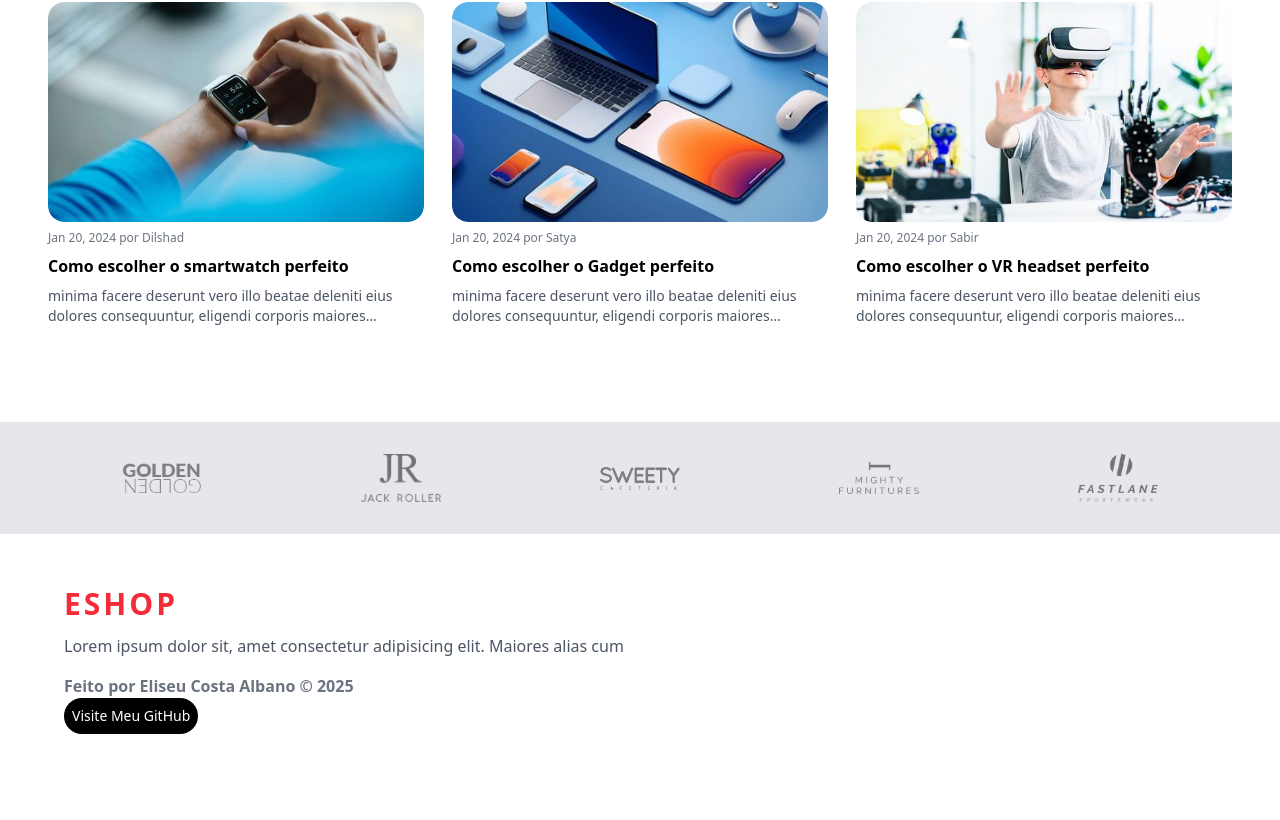
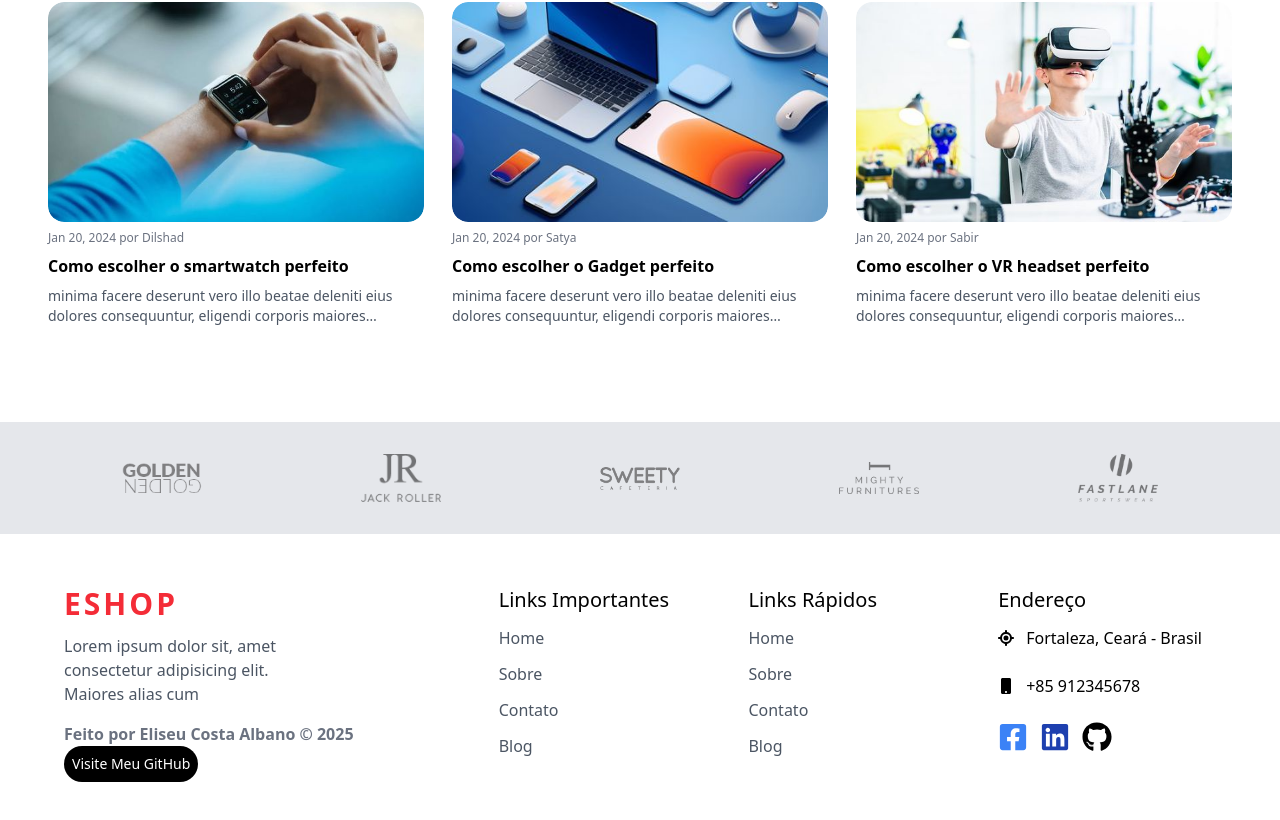
Before and after one commit to eliseucostaalbano/site-comercial, a React (Vite) app: page / in a window 1280 px wide. Shown: the part 3608-4428 px from the top of the page. Built offline with nearby package versions, Linux system fonts and the light colour scheme.

Commit message:
criando o footer personalizado

```diff
--- a/src/components/Footer/Footer.jsx
+++ b/src/components/Footer/Footer.jsx
@@ -1,10 +1,34 @@
 import React from "react";
+import { FaLocationCrosshairs } from "react-icons/fa6";
+import { FaMobile } from "react-icons/fa";
+import { FaFacebookSquare } from "react-icons/fa";
+import { FaLinkedin } from "react-icons/fa";
+import { FaGithub } from "react-icons/fa6";
+
+const FooterLinks = [
+  {
+    nome: "Home",
+    link: "/#",
+  },
+  {
+    nome: "Sobre",
+    link: "/#sobre",
+  },
+  {
+    nome: "Contato",
+    link: "/#contato",
+  },
+  {
+    nome: "Blog",
+    link: "/#blog",
+  },
+];
 
 const Footer = () => {
   return (
     <div className="dark:bg-gray-950">
       <div className="container">
-        <div className="grid md:grid-col-3 pb-20 pt-5">
+        <div className="grid md:grid-cols-3 pb-20 pt-5">
           {/* detalhes da empresa */}
           <div className="py-8 px-4">
             <a
@@ -13,21 +37,81 @@ const Footer = () => {
             >
               Eshop
             </a>
-            <p className="text-gray-600 lg:pr-24 pt-3">
-              Lorem ipsum dolor sit, amet consectetur adipisicing elit. Maiores
-              alias cum
+            <p className="text-gray-600 lg:pr-24 pt-3 dark:text-white/70">
+              Lorem ipsum dolor sit,
+              amet consectetur adipisicing elit.
+             Maiores alias cum
             </p>
             <p className="text-gray-500 mt-4 font-bold">
               Feito por Eliseu Costa Albano &copy; 2025
             </p>
             <a
               href="#"
-              className="text-sm inline-block right-2 bg-black text-white py-2 px-2 rounded-full"
+              className="text-sm inline-block right-2 bg-black dark:bg-white dark:text-black text-white py-2 px-2 rounded-full"
             >
               Visite Meu GitHub
             </a>
           </div>
           {/* footer Links */}
+          <div className="col-span-2 grid grid-cols-2 sm:grid-cols-3 md:pl-10">
+            <div className="py-8 px-4">
+              <h1 className="text-xl text-bold sm:text-left mb-3">Links Importantes</h1>
+              <ul className="space-y-3">
+                {FooterLinks.map((data, index)=>(
+                  <li key={index}>
+                  <a
+                  href={data.link}
+                  className="text-gray-600 dark:text-gray-400 hover:text-black dark:hover:text-white duration-300"
+                  >
+                    {data.nome}
+                  </a>
+                  </li>
+                ))}
+              </ul>
+            </div>
+            {/* segunda coluna de links */}
+            <div className="py-8 px-4">
+              <h1 className="text-xl text-bold sm:text-left mb-3">Links Rápidos</h1>
+              <ul className="space-y-3">
+                {FooterLinks.map((data, index)=>(
+                  <li key={index}>
+                  <a
+                  href={data.link}
+                  className="text-gray-600 dark:text-gray-400 hover:text-black dark:hover:text-white duration-300"
+                  >
+                    {data.nome}
+                  </a>
+                  </li>
+                ))}
+              </ul>
+            </div>
+            {/* endereço da empresa */}
+            <div className="py-8 px-4 col-span-2 sm:col-auto">
+             <div>
+             <h1 className="text-xl text-bold sm:text-left mb-3">Endereço</h1>
+              <div className="flex items-center gap-3">
+              <FaLocationCrosshairs />
+              <p>Fortaleza, Ceará - Brasil</p>
+              </div>
+              <div className="flex items-center gap-3 mt-6">
+              <FaMobile />
+              <p>+85 912345678</p>
+              </div>
+              {/* links sociais */}
+              <div className="flex items-center gap-3 mt-6">
+                <a href="#">
+                <FaFacebookSquare className="text-3xl text-blue-500" />
+                </a>
+                <a href="#">
+                <FaLinkedin  className="text-3xl text-blue-800" />
+                </a>
+                <a href="#">
+                <FaGithub  className="text-3xl  dark:text-white" />
+                </a>
+              </div>
+             </div>
+            </div>
+          </div>
         </div>
       </div>
     </div>
```
